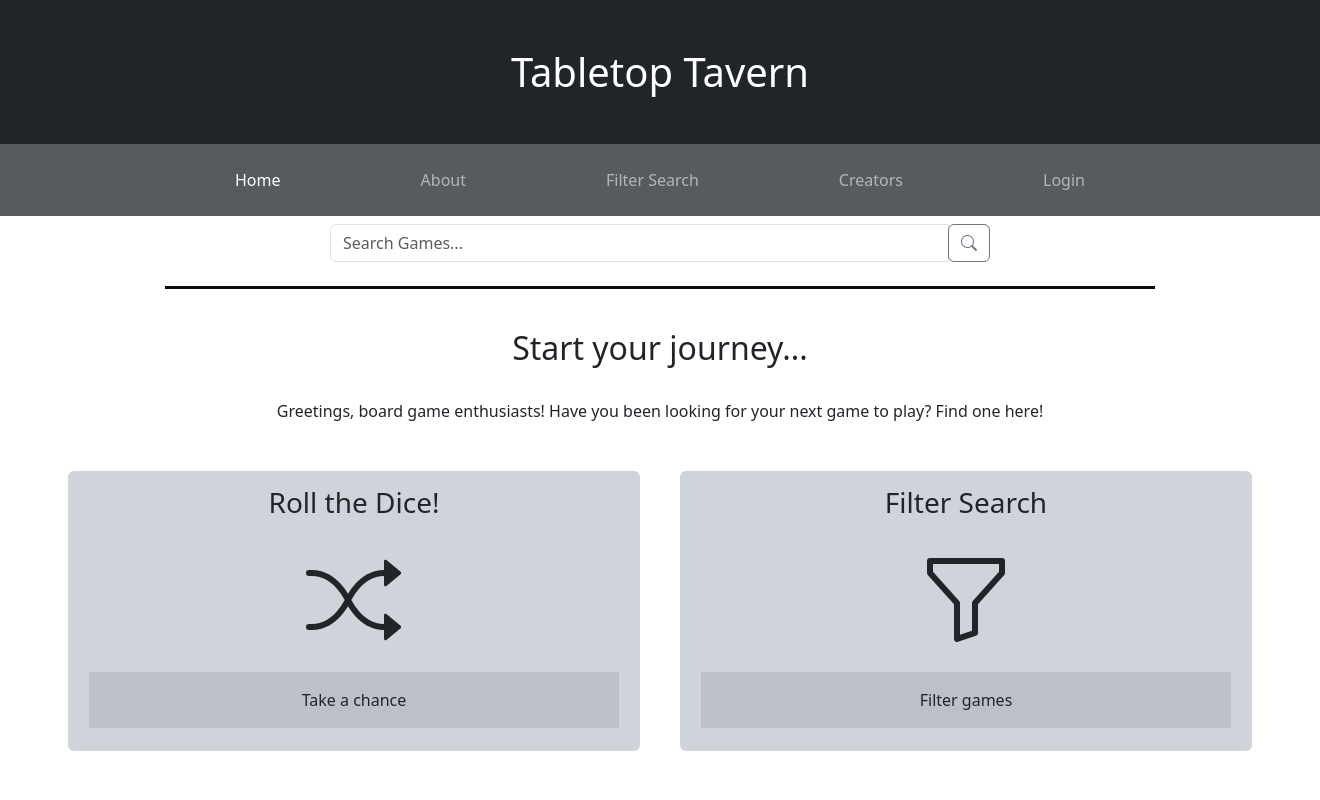
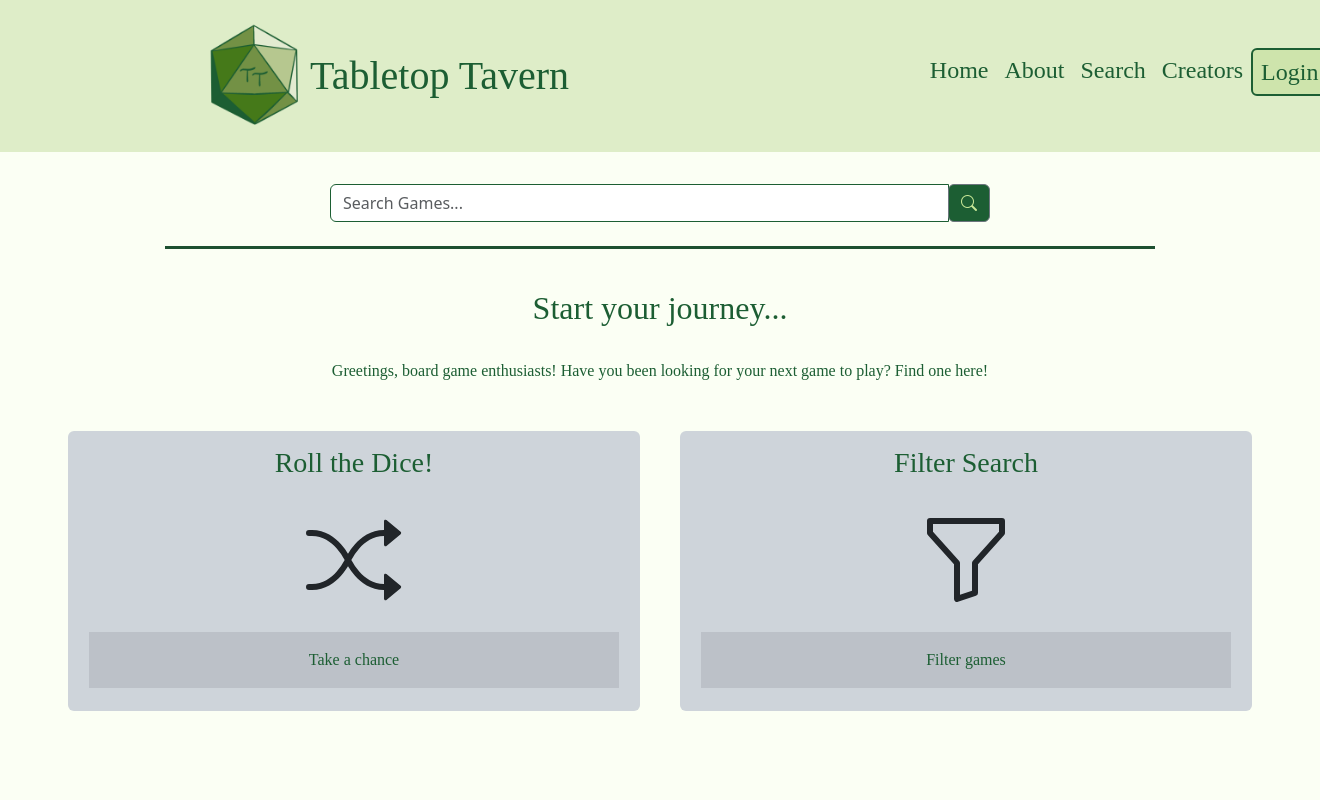
Before and after one commit to kthchew/TabletopTavern, a PHP site: page / in a window 1320 px wide. Run offline with PHP 8.4, Linux system fonts and the light colour scheme.

Commit message:
permanent header :)

```diff
--- /dev/null
+++ b/public/header.php
@@ -0,0 +1,62 @@
+<style>
+    h1, h2,h3,h4,h5, p{
+        font-family: K2D;
+        color: #1C5E33;
+    }
+
+    .nav-link{
+        font-family: K2D;
+    }
+
+    .nav-link:hover{
+        color: #5abc7c !important;
+    }
+
+    body{
+        background-color: #FBFFF4;
+    }
+
+</style>
+
+
+<div>
+<nav class="navbar navbar-expand-lg bg-opacity-75 py-3 justify-content-center" style="background-color: #DEEDC8 ">
+
+    <div class="navbar-brand" style="display: flex; align-items: center;margin-left: 200px; margin-right: 200px">
+        <img src="images/tempLogo.png" alt="A 20 sided dice with the letters 'TT'" style="width:110px;height:110px;">
+        <h1 class="text-right mb-0" style="padding-top: 0; padding-bottom: 0;">Tabletop Tavern</h1>
+    </div>
+
+    <button class="navbar-toggler" type="button" data-bs-toggle="collapse" data-bs-target="#navbarCollapse">
+        <span class="navbar-toggler-icon"></span>
+    </button>
+
+    <div class="collapse navbar-collapse justify-content-center" id="navbarCollapse" style="padding-left: 20px;">
+    <ul class="navbar-nav justify-content-around w-50">
+        <li class="nav-item h4"><a class="nav-link active" href="index.php" style = "color: #1C5E33"> Home</a></li>
+        <li class="nav-item h4"><a class="nav-link" href="about.php" style = "color: #1C5E33"> About</a></li>
+        <li class="nav-item h4"><a class="nav-link" href="filter.php" style = "color: #1C5E33"> Search</a></li>
+        <li class="nav-item h4"><a class="nav-link" href="creators.php" style = "color: #1C5E33"> Creators</a></li>
+        <?php if (isset($_SESSION['user'])): ?>
+            <li class="nav-item h4 " ><a class="nav-link rounded" href="logout.php" style = "color: #1C5E33; border: 2px solid #1C5E33;  display: inline-block;"> Logout <?php echo $_SESSION['username'] ?></a></li>
+        <?php else: ?>
+            <li class="nav-item h4 " ><a class="nav-link rounded" href="login.php" style = "color: #1C5E33; border: 2px solid #1C5E33;  display: inline-block; background-color: #cee4ac""> Login</a></li>
+        <?php endif; ?>
+    </ul>
+    </div>
+</nav>
+<br>
+    <form action="search.php" method="post">
+        <div class="w-100 d-flex justify-content-center">
+            <div class="input-group my-2 w-50" >
+                <input type="search" name="searchTerm" class="form-control" style="border: 1px solid #1C5E33" placeholder="Search Games..."/>
+                <div class="input-group-append">
+                    <button class="btn btn-outline-secondary" style="background-color: #1C5E33" type="submit"><i class="bi bi-search" style="color: #c9e898"></i></button>
+                </div>
+            </div>
+        </div>
+    </form>
+
+    <div class="border-black w-75 mx-auto" style="background-color: #1C5E33"><hr class="border-3"></div>
+
+</div>
--- a/public/index.php
+++ b/public/index.php
@@ -14,35 +14,7 @@ session_start();
 </head>
 
 <body>
-<header class="container-fluid bg-dark text-white m-0">
-    <h1 class="text-center py-5 mb-0">Tabletop Tavern</h1>
-</header>
-<nav class="navbar navbar-expand-lg bg-dark bg-opacity-75 navbar-dark py-3 justify-content-center">
-    <ul class="navbar-nav justify-content-around w-75">
-        <li class="nav-item"><a class="nav-link active" href="index.php">Home</a></li>
-        <li class="nav-item"><a class="nav-link" href="about.php">About</a></li>
-        <li class="nav-item"><a class="nav-link" href="filter.php">Filter Search</a></li>
-        <li class="nav-item"><a class="nav-link" href="creators.php">Creators</a></li>
-        <?php if (isset($_SESSION['user'])): ?>
-            <li class="nav-item"><a class="nav-link" href="logout.php">Logout <?php echo $_SESSION['username'] ?></a></li>
-        <?php else: ?>
-            <li class="nav-item"><a class="nav-link" href="login.php">Login</a></li>
-        <?php endif; ?>
-    </ul>
-</nav>
-
-<form action="search.php" method="post">
-    <div class="w-100 d-flex justify-content-center">
-        <div class="input-group my-2 w-50">
-            <input type="search" name="searchTerm" class="form-control" placeholder="Search Games..."/>
-            <div class="input-group-append">
-                <button class="btn btn-outline-secondary" type="submit"><i class="bi bi-search"></i></button>
-            </div>
-        </div>
-    </div>
-</form>
-
-<div class="border-black bg-black w-75 mx-auto"><hr class="border-3"></div>
+<?php include 'header.php';?>
 
 <h2 class="text-center py-4">Start your journey...</h2>
 <p class="text-center pb-4">Greetings, board game enthusiasts! Have you been looking for your next game to play? Find one here!</p>
```
Also changed, not shown: public/about.php (added, +26 -0 lines), public/images/tempLogo.png (added), 1 other file.
